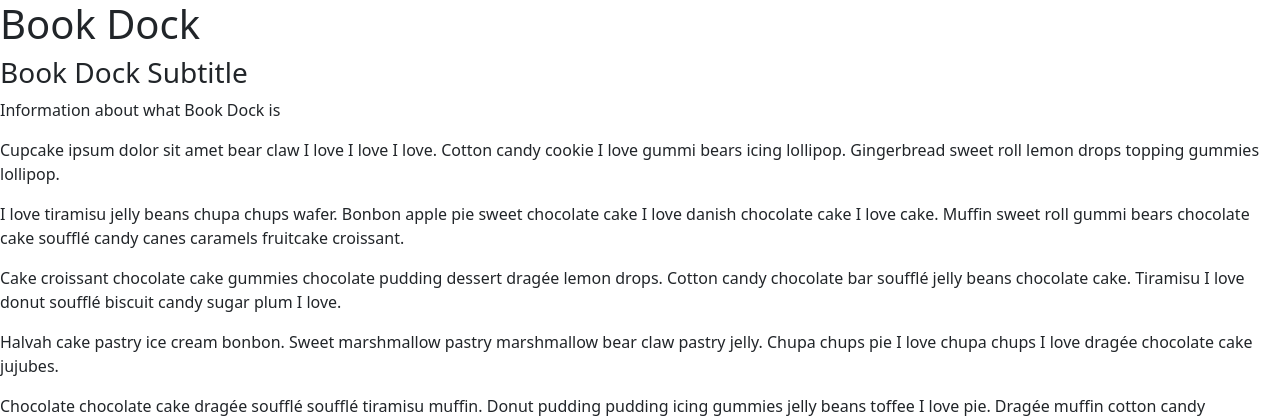
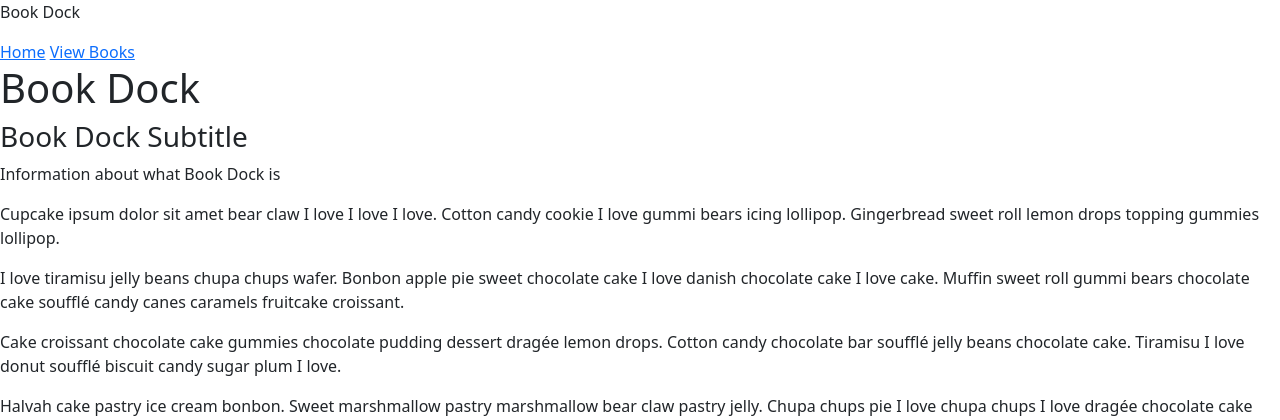
Before and after one commit to jacquetta/book_dock, a Flask app: page / in a window 1280 px wide. Shown: the top 420 px of the page. Run offline with Flask 2, Linux system fonts and the light colour scheme; some libraries are stand-ins or nearby versions.

Commit message:
updated navigation links

```diff
--- a/templates/base.html
+++ b/templates/base.html
@@ -10,6 +10,14 @@
     <link rel="stylesheet" href="/static/css/style.css">
 </head>
 <body>
+    <nav>
+        {% block nav %}
+            <p>Book Dock</p>
+            <a href="{{ url_for('homepage') }}">Home</a>
+            <a id="book_list" href="{{ url_for('book_list') }}">View Books</a>
+        {% endblock %}
+    </nav>
+
 
     {% block content %}
 
@@ -22,6 +30,10 @@
     <!-- Bootstrap bundle and Popper -->
     <script src="https://cdn.jsdelivr.net/npm/bootstrap@5.1.3/dist/js/bootstrap.bundle.min.js" integrity="sha384-ka7Sk0Gln4gmtz2MlQnikT1wXgYsOg+OMhuP+IlRH9sENBO0LRn5q+8nbTov4+1p" crossorigin="anonymous"></script>
     <script src="jquery.js"></script>
+    <script>
+        $(document).ready(function () {
+        $("#{{request.endpoint}}").addClass("active"); })
+      </script>
     <script src="/static/js/index.js"></script>
 </body>
 </html>
```
